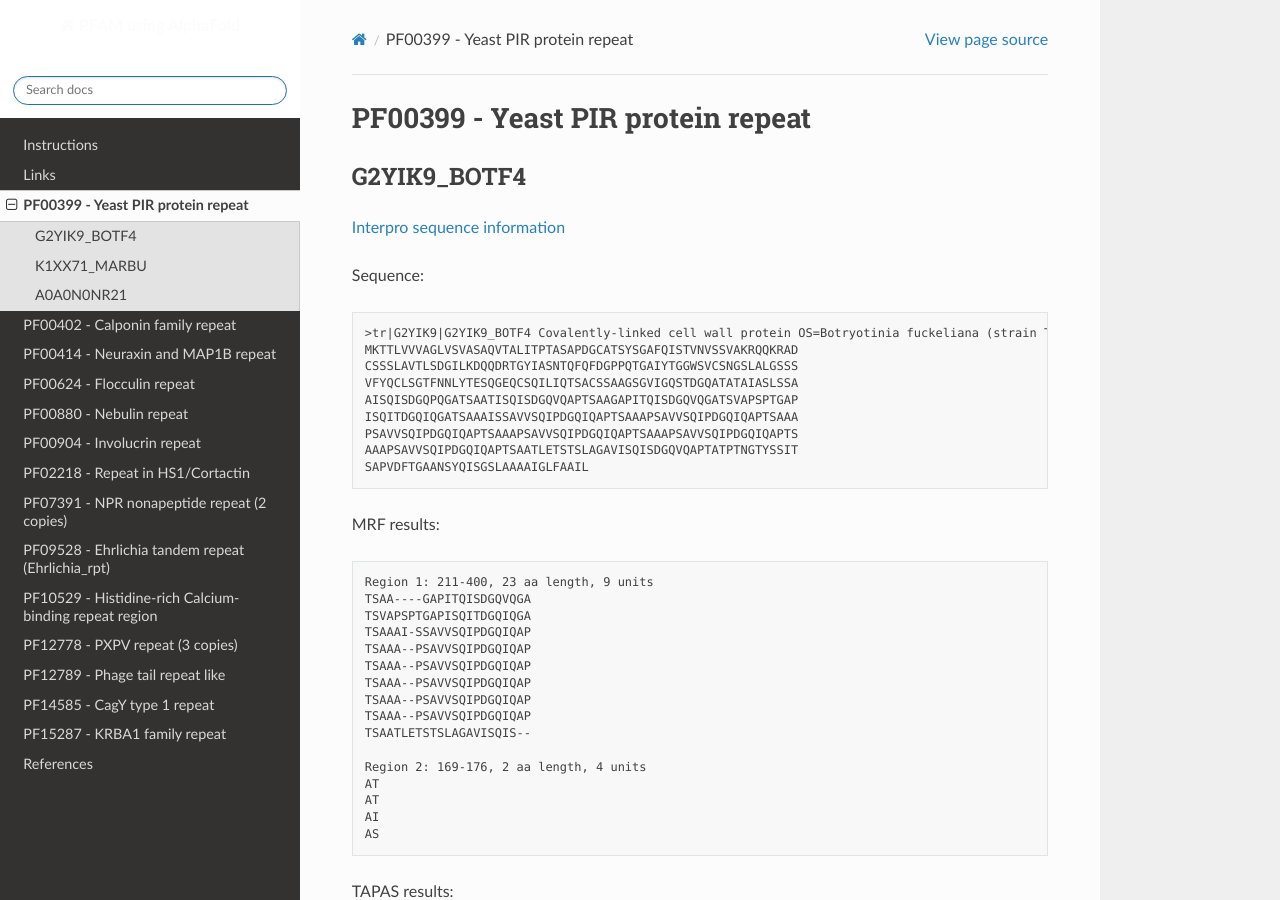
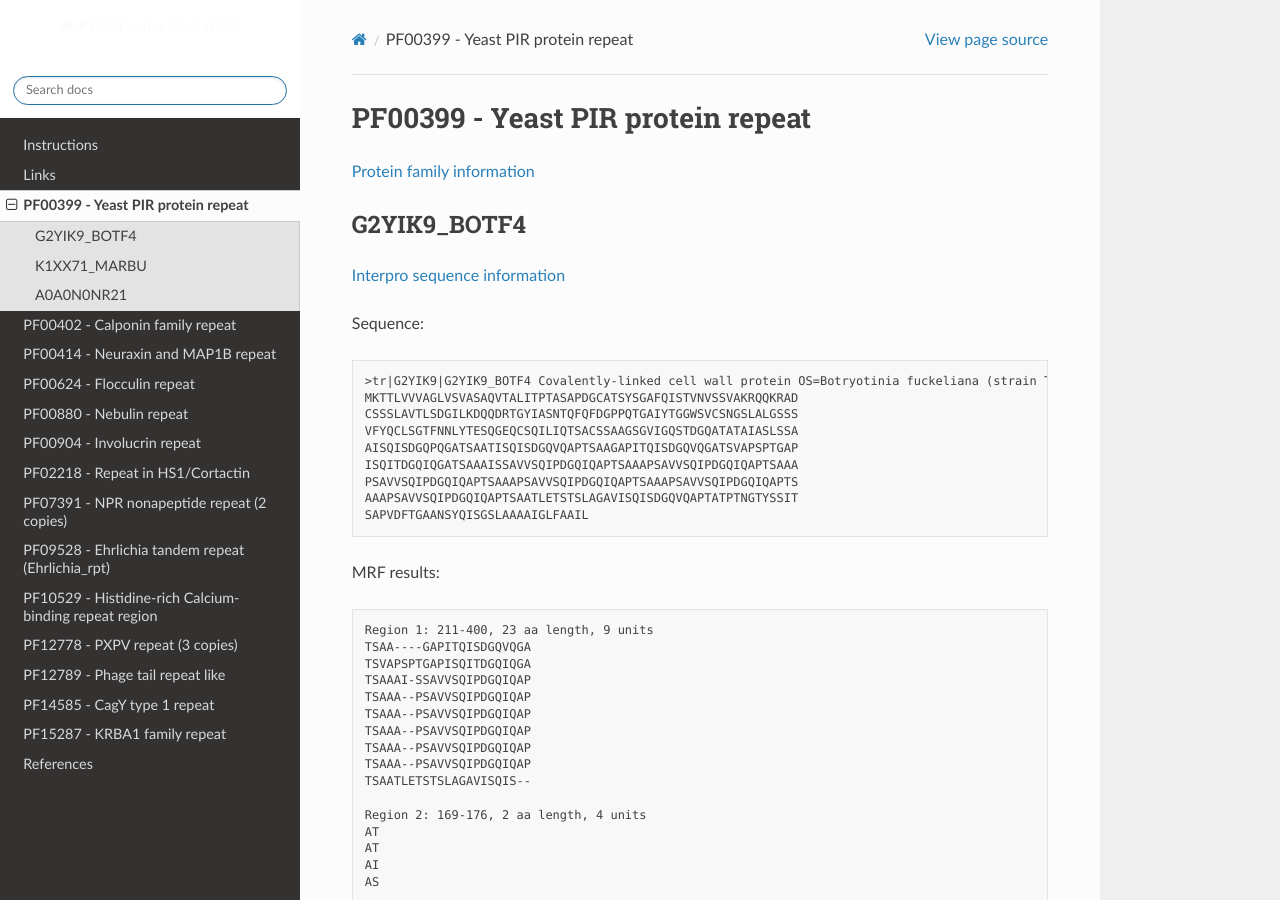
Before and after one commit to DraLaylaHirsh/AlphaFoldPfam, a Sphinx documentation site: the page built from docs/PF00399.rst, in a window 1280 px wide and 900 px high. Built offline with Sphinx 7.4.7 and the Read the Docs theme 2.0.0, drawn with Linux system fonts in a browser that asks for light colours.

Commit message:
Update PF00399.rst

```diff
--- a/docs/PF00399.rst
+++ b/docs/PF00399.rst
@@ -1,6 +1,7 @@
 
 PF00399 - Yeast PIR protein repeat
 ==================================
+`Protein family information <https://www.ebi.ac.uk/interpro/entry/pfam/PF00399/>`_
 
 G2YIK9_BOTF4
 ------------
```
